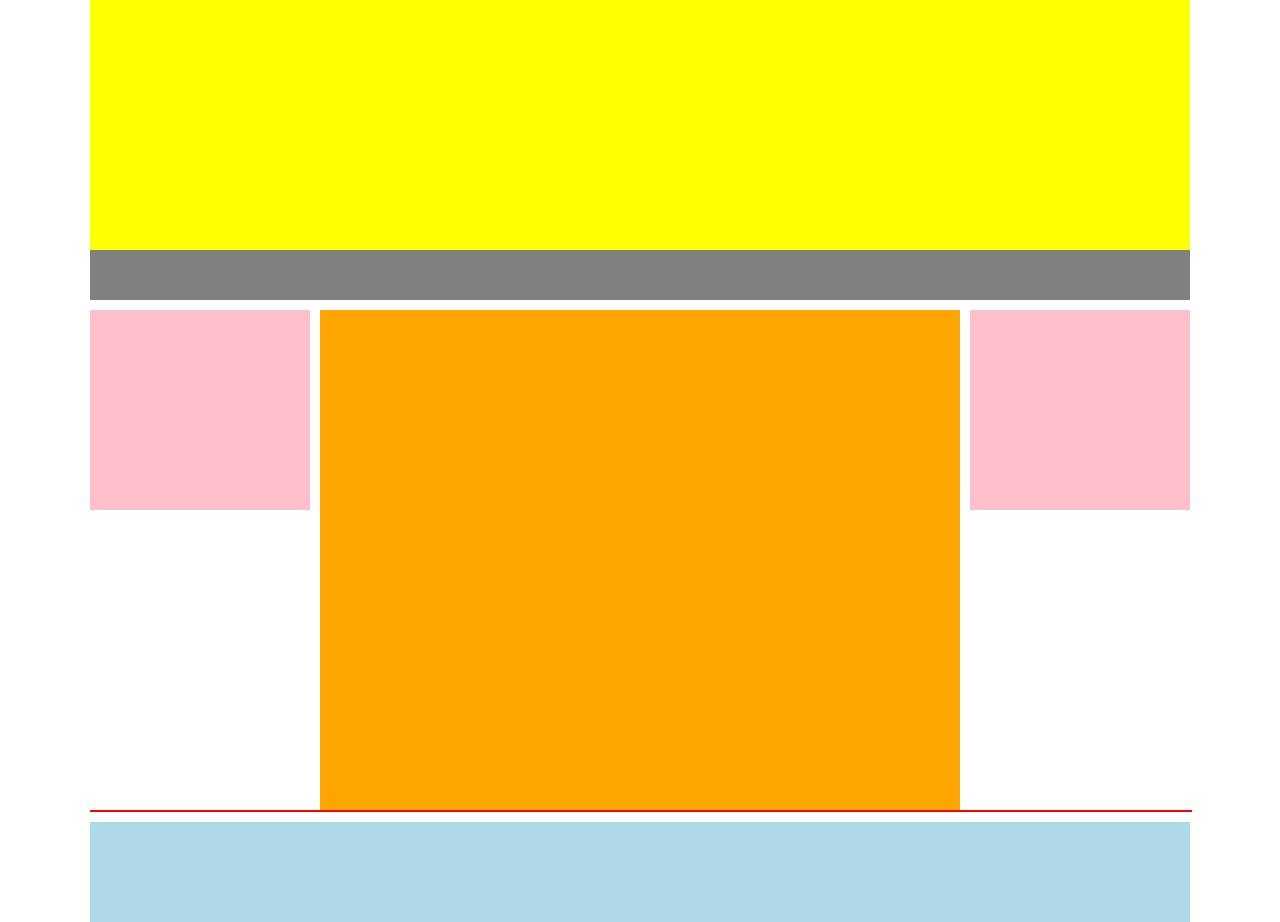
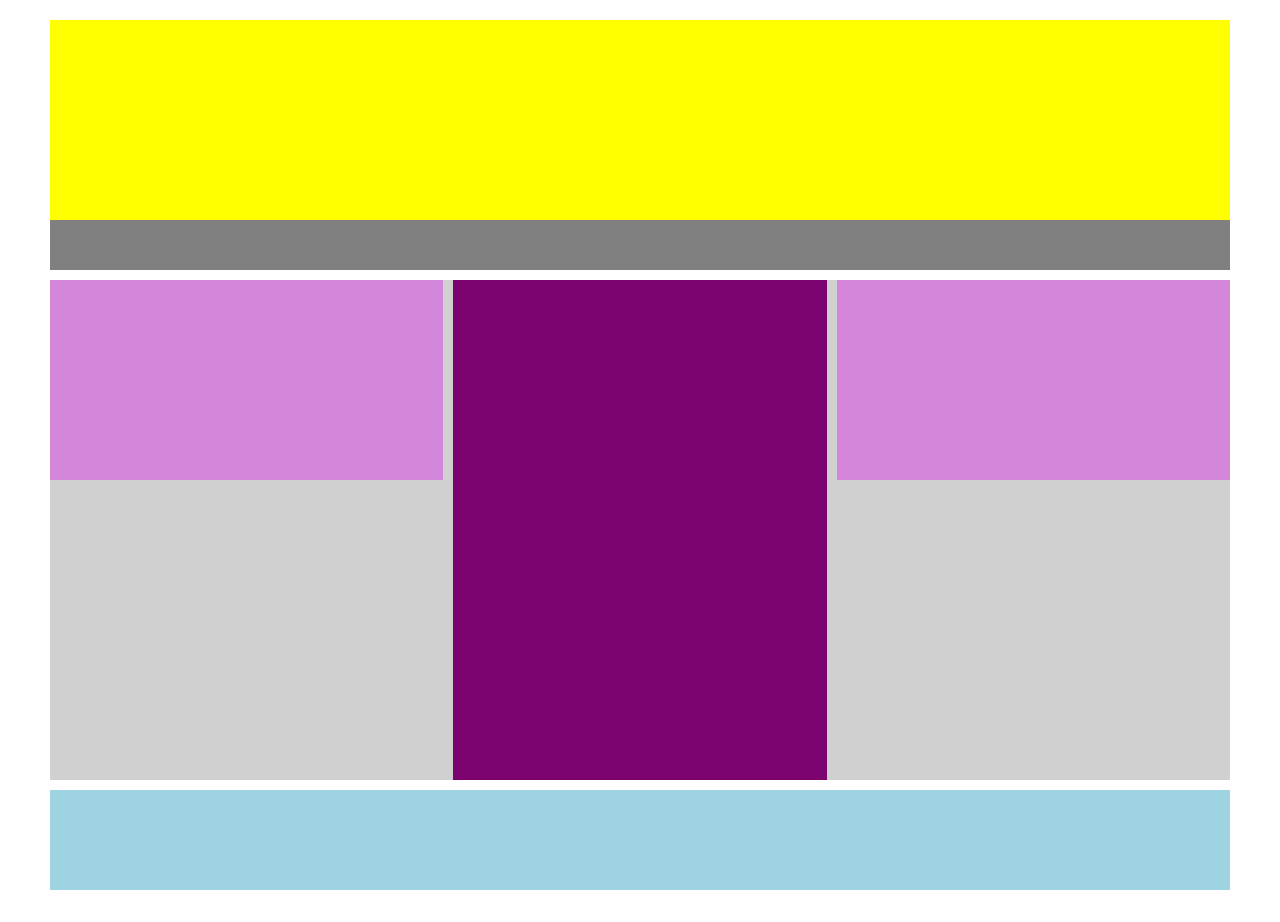
Before and after one commit to GimmikZart/htmlcss-struttura-wp, a plain HTML site: page index.html in a window 1280 px wide. After the commit the page ends 890 px from the top, so only its background shows below. Drawn offline with Linux system fonts and the light colour scheme.

Commit message:
conclusione progetto

```diff
--- a/css/style.css
+++ b/css/style.css
@@ -1,19 +1,23 @@
 /* FOGLIO DI STILE PER LAYOUT WORDPRESS */
 
+/* REGOLE GENERALI */
 *{
   margin: 0;
   padding: 0;
   box-sizing: border-box;
 }
 
+/* REGOLE PRINCIPALI   */
 body {
   width: 100%;
   margin: auto;
-  max-width: 1100px;
+  max-width: 1400px;
+  padding: 0 50px 0 50px;
+  margin-top: 20px;
 }
 
 header {
-  height: 250px;
+  height: 200px;
   /* debug */
   background-color: yellow;
   /* fine debug */
@@ -28,22 +32,20 @@ nav {
 
 main {
   margin-top: 10px;
+  margin-bottom: 10px;
+  background-color: rgb(208, 208, 208);
 }
 
+/* OPERAZIONE DI CLEARFIX PER I FLOAT FIGLI */
 main::after {
   content:"";
   display: table;
   clear: both;
-  /* debug */
-  background-color: black;
-  border: 1px solid red;
-  width: 100%;
-  /* fine debug */
 }
 
 aside {
-  background-color: pink;
-  width: 20%;
+  background-color: #d486da;
+  width: 33.33%;
   height: 200px;
 }
 
@@ -52,12 +54,18 @@ aside {
 }
 
 section {
-  background-color: orange;
-  width: calc(60% - 20px);
-  margin-left:10px;
-  margin-right:10px;
+
+  width: 33.33%;
   height: 500px;
   float:left;
+  padding: 0 10px 0 10px;
+
+}
+
+#section {
+  background-color: #7c0470;
+  width: 100%;
+  height: 100%;
 }
 
 .destra {
@@ -65,8 +73,7 @@ section {
   }
 
 footer {
-  margin-top: 10px;
   height: 100px;
   width: 100%;
-  background-color: lightblue;
+  background-color: #9ed3e1;
 }
--- a/index.html
+++ b/index.html
@@ -23,6 +23,9 @@
 
       <!-- centro -->
       <section>
+        <div id="section">
+
+        </div>
 
 
       </section>
```
